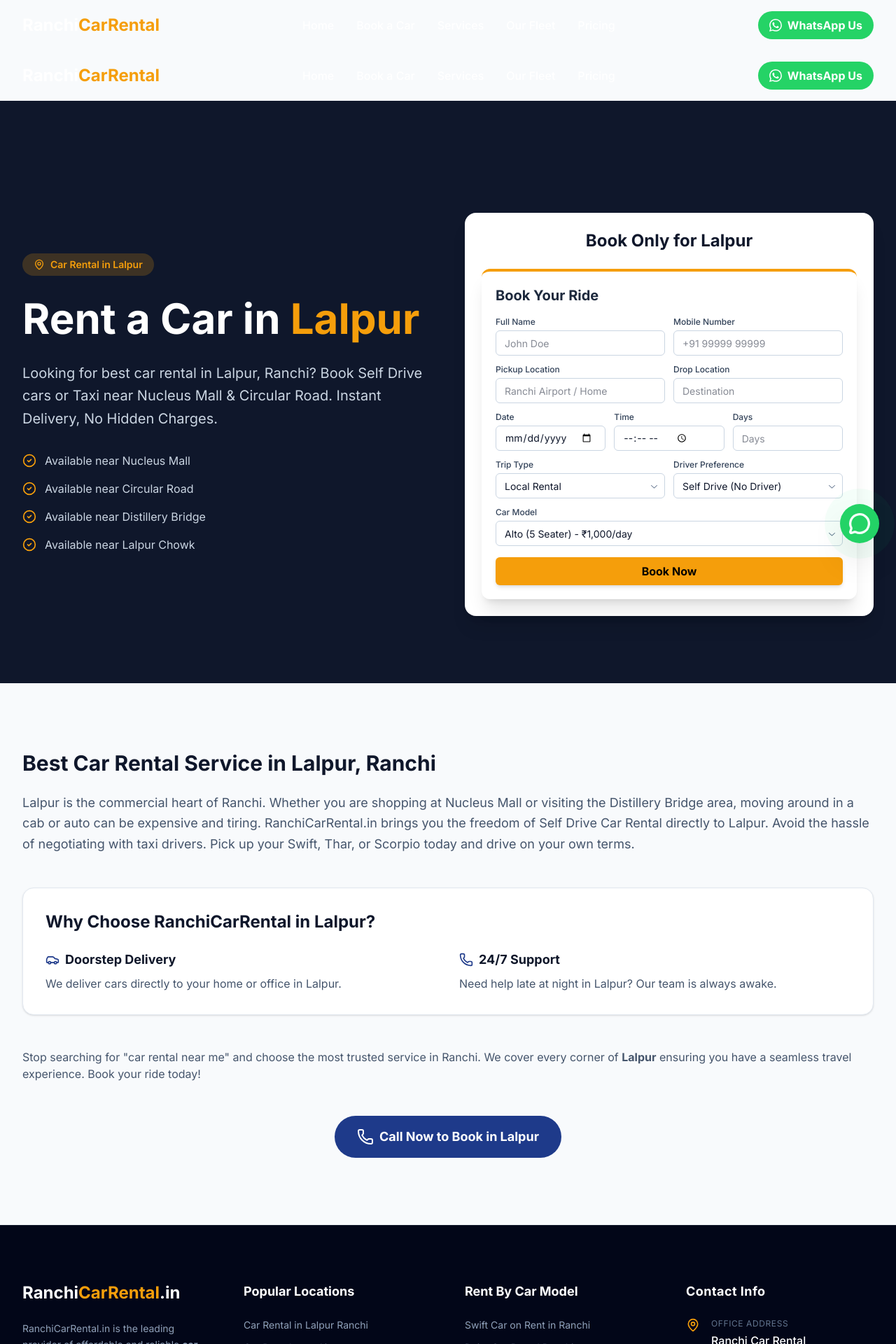
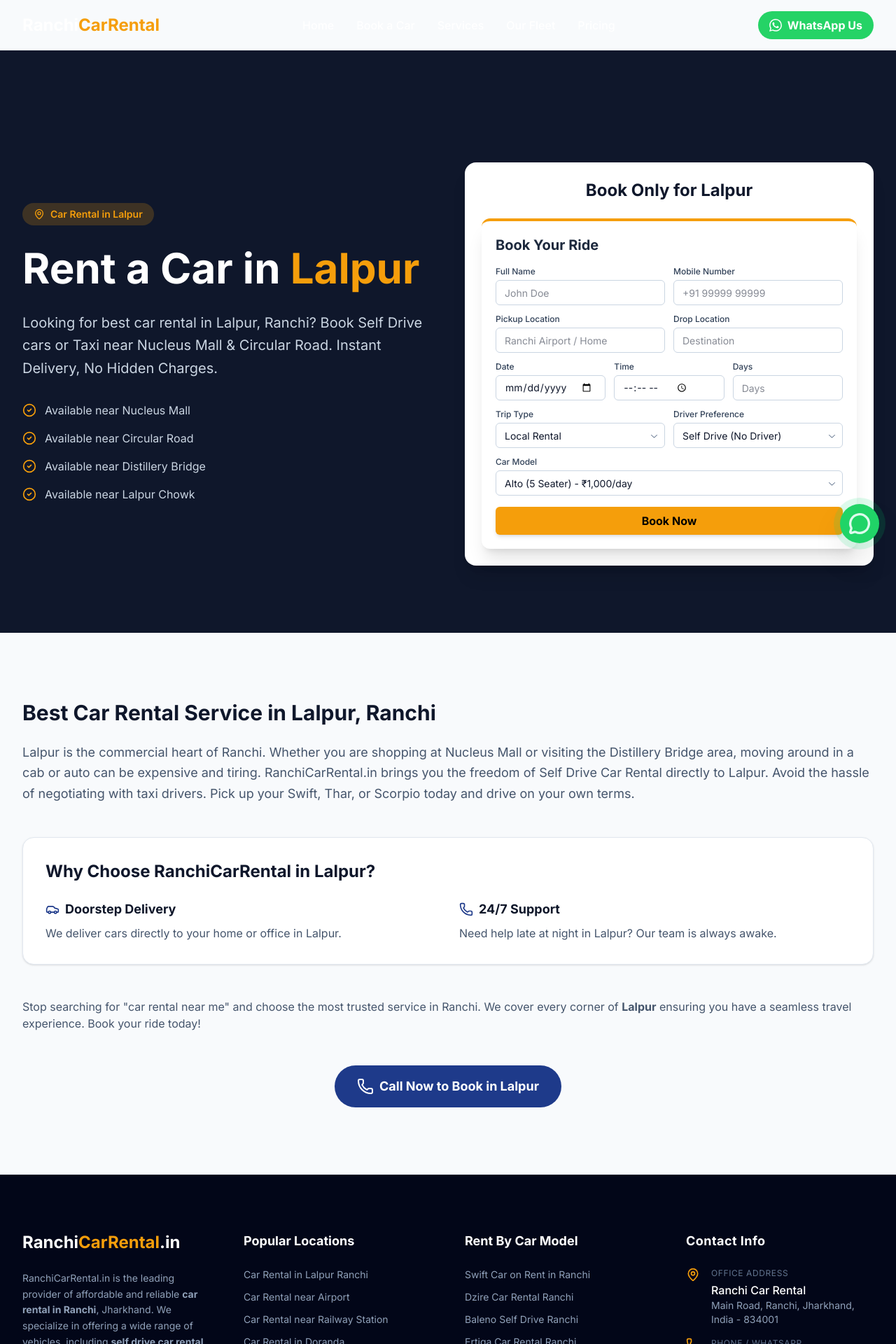
Before and after one commit to rupeshsinghkota/ranchicarrental, a Next.js app: page /location/car-rental-lalpur-ranchi in a window 1280 px wide. Shown: the top 1920 px of the page at 70% size. Built offline with nearby package versions, Linux system fonts and the light colour scheme.

Commit message:
Fix: Remove duplicate Header and Footer from location and car pages

```diff
--- a/src/app/cars/[slug]/page.tsx
+++ b/src/app/cars/[slug]/page.tsx
@@ -50,8 +50,6 @@
 
     return (
         <main className="min-h-screen bg-slate-50">
-            <Header />
-
             {/* Hero / Header Section */}
             <div className="bg-slate-900 text-white pt-32 pb-12 md:pt-40 md:pb-20">
                 <div className="container-custom grid md:grid-cols-2 gap-10 items-center">
@@ -159,7 +157,6 @@
                 </div>
             </section>
 
-            <Footer />
         </main>
     );
 }
--- a/src/app/location/[slug]/page.tsx
+++ b/src/app/location/[slug]/page.tsx
@@ -52,8 +52,6 @@
 
     return (
         <main className="min-h-screen bg-slate-50">
-            <Header />
-
             {/* Hero Section */}
             <div className="bg-slate-900 text-white pt-32 pb-16 md:pt-40 md:pb-24">
                 <div className="container-custom grid md:grid-cols-2 gap-12 items-center">
@@ -130,7 +128,6 @@
                 </div>
             </section>
 
-            <Footer />
         </main>
     );
 }
```
